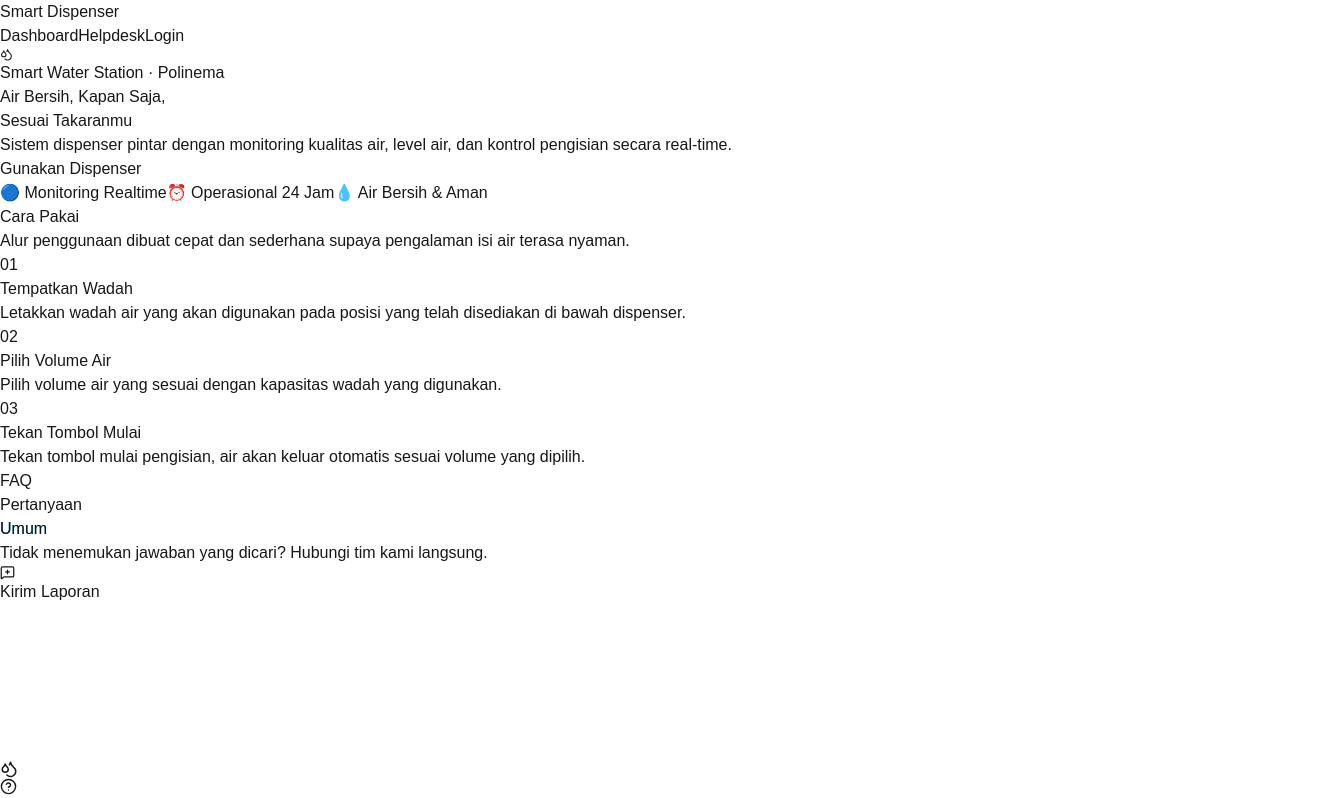
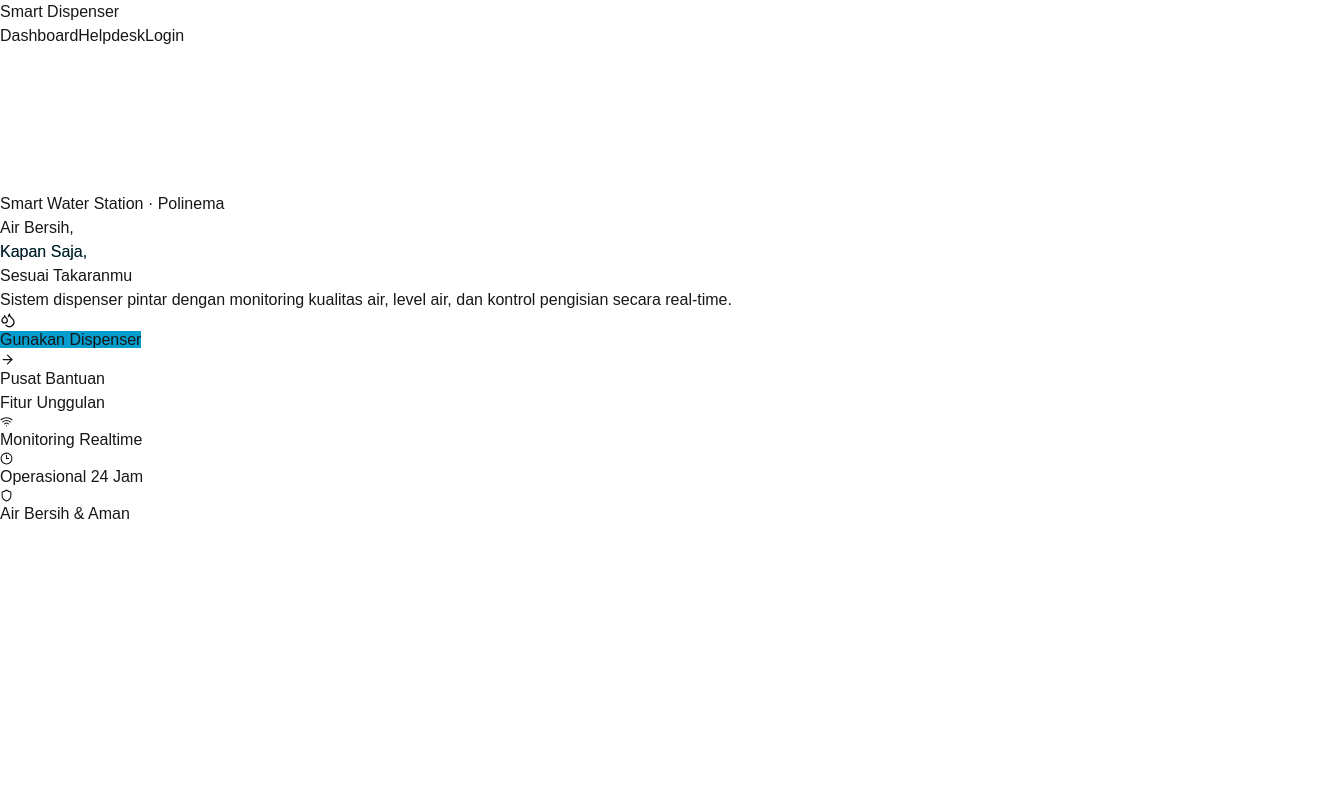
Before and after one commit to nurwahibzy/Smart-Dispenser-App, a Next.js app: page / in a window 1280 px wide. Shown: the top 798 px of the page, 1326 px wide, since content can reach past the window. Built offline with nearby package versions, Linux system fonts and the light colour scheme.

Commit message:
style(hero-section): enhance UI with new background decorations, animations, and improved layout; update content and CTA buttons for better user engagement

```diff
--- a/src/components/sections/homepage/hero-section.tsx
+++ b/src/components/sections/homepage/hero-section.tsx
@@ -1,66 +1,266 @@
-import Link from "next/link";
-import { Droplets, ArrowRight } from "lucide-react";
+import Link from 'next/link';
+import { Droplets, ArrowRight, Wifi, Shield, Clock3 } from 'lucide-react';
 
 export default function HeroSection() {
     return (
-    <section className="relative overflow-hidden px-6 py-24 md:py-32 text-center">
-      <div className="pointer-events-none absolute -top-24 -left-24 h-72 w-72 bg-blue-100/80 blur-3xl rounded-full" />
-      <div className="pointer-events-none absolute -bottom-24 -right-24 h-80 w-80 bg-cyan-100/80 blur-3xl rounded-full" />
-      <div className="pointer-events-none absolute top-1/2 left-1/2 -translate-x-1/2 -translate-y-1/2 h-96 w-96 bg-sky-50/60 blur-3xl rounded-full" />
+        <section className="relative overflow-hidden bg-[#f3f8ff] px-6 py-28 md:py-36 text-center">
+            {/* ── Background decorations ── */}
+            <div className="pointer-events-none absolute inset-0 overflow-hidden">
+                {/* Orb kiri atas — biru muda */}
+                <div
+                    className="absolute -top-32 -left-32 h-[480px] w-[480px] rounded-full opacity-50"
+                    style={{
+                        background: 'radial-gradient(circle, #bae6fd 0%, transparent 70%)',
+                        animation: 'orbFloat 8s ease-in-out infinite',
+                    }}
+                />
+                {/* Orb kanan bawah — cyan muda */}
+                <div
+                    className="absolute -bottom-24 -right-24 h-[400px] w-[400px] rounded-full opacity-40"
+                    style={{
+                        background: 'radial-gradient(circle, #a5f3fc 0%, transparent 70%)',
+                        animation: 'orbFloat 10s ease-in-out infinite reverse',
+                    }}
+                />
+                {/* Centre glow */}
+                <div
+                    className="absolute top-1/2 left-1/2 -translate-x-1/2 -translate-y-1/2 h-[560px] w-[560px] rounded-full opacity-20"
+                    style={{
+                        background: 'radial-gradient(circle, #7dd3fc 0%, transparent 65%)',
+                        animation: 'heroPulse 6s ease-in-out infinite',
+                    }}
+                />
 
+                {/* Floating water drops */}
+                {[
+                    { size: 6, x: '12%', y: '18%', dur: '5s', delay: '0s' },
+                    { size: 4, x: '82%', y: '14%', dur: '6s', delay: '1.2s' },
+                    { size: 8, x: '74%', y: '68%', dur: '7s', delay: '0.4s' },
+                    { size: 5, x: '22%', y: '74%', dur: '5.5s', delay: '2s' },
+                    { size: 3, x: '54%', y: '8%', dur: '4.5s', delay: '1.6s' },
+                    { size: 6, x: '88%', y: '44%', dur: '8s', delay: '0.8s' },
+                    { size: 4, x: '6%', y: '54%', dur: '6.5s', delay: '3s' },
+                ].map((d, i) => (
+                    <div
+                        key={i}
+                        className="absolute rounded-full bg-blue-300/30 border border-blue-300/50"
+                        style={{
+                            width: d.size * 4,
+                            height: d.size * 4,
+                            left: d.x,
+                            top: d.y,
+                            animation: `floatDrop ${d.dur} ease-in-out infinite`,
+                            animationDelay: d.delay,
+                        }}
+                    />
+                ))}
+
+                {/* Scan line */}
+                <div
+                    className="absolute left-0 right-0 h-px bg-gradient-to-r from-transparent via-blue-400/30 to-transparent"
+                    style={{ animation: 'scanLine 5s ease-in-out infinite' }}
+                />
+
+                {/* Grid lines */}
+                <div
+                    className="absolute inset-0 opacity-[0.04]"
+                    style={{
+                        backgroundImage:
+                            'linear-gradient(#0369a1 1px, transparent 1px), linear-gradient(90deg, #0369a1 1px, transparent 1px)',
+                        backgroundSize: '60px 60px',
+                    }}
+                />
+            </div>
+
+            {/* ── Main content ── */}
             <div className="relative max-w-4xl mx-auto">
-        <div className="inline-flex items-center gap-2 px-4 py-1.5 rounded-full border border-blue-200 bg-white text-xs font-semibold text-blue-600 shadow-sm mb-6">
-          <Droplets size={13} className="text-cyan-500" />
+                {/* Badge */}
+                <div
+                    className="inline-flex items-center gap-2 px-4 py-1.5 rounded-full border border-blue-200 bg-white text-xs font-bold text-blue-600 mb-8 shadow-sm"
+                    style={{ animation: 'fadeSlideDown 0.6s ease both' }}
+                >
+                    <span className="relative flex h-2 w-2">
+                        <span className="animate-ping absolute inline-flex h-full w-full rounded-full bg-cyan-400 opacity-75" />
+                        <span className="relative inline-flex rounded-full h-2 w-2 bg-cyan-500" />
+                    </span>
                     Smart Water Station · Polinema
                 </div>
 
-        <h1 className="text-5xl md:text-7xl font-black text-blue-700 leading-[1.05] tracking-tight">
-          Air Bersih,{" "}
-          <span className="text-transparent bg-clip-text bg-gradient-to-r from-blue-600 to-cyan-400">
+                {/* Heading */}
+                <h1
+                    className="text-5xl md:text-[5.5rem] font-black leading-[1.0] tracking-tight mb-6"
+                    style={{ animation: 'fadeSlideDown 0.7s 0.1s ease both' }}
+                >
+                    <span className="text-blue-800">Air Bersih,</span>
+                    <br />
+                    <span
+                        className="text-transparent bg-clip-text"
+                        style={{
+                            backgroundImage: 'linear-gradient(135deg, #0284c7 0%, #06b6d4 50%, #22d3ee 100%)',
+                            WebkitBackgroundClip: 'text',
+                        }}
+                    >
                         Kapan Saja,
                     </span>
                     <br />
-          Sesuai Takaranmu
+                    <span className="text-blue-700">Sesuai Takaranmu</span>
                 </h1>
 
-        <p className="text-slate-500 mt-6 max-w-xl mx-auto text-sm md:text-base leading-relaxed">
-          Sistem dispenser pintar dengan monitoring kualitas air, level air, dan
-          kontrol pengisian secara{" "}
-          <span className="text-blue-600 font-semibold">real-time</span>.
+                {/* Subtext */}
+                <p
+                    className="text-slate-500 max-w-lg mx-auto text-sm md:text-base leading-relaxed mb-10"
+                    style={{ animation: 'fadeSlideDown 0.7s 0.2s ease both' }}
+                >
+                    Sistem dispenser pintar dengan monitoring kualitas air, level air, dan kontrol pengisian secara{' '}
+                    <span className="text-cyan-600 font-semibold">real-time</span>.
                 </p>
 
-        <div className="mt-8 flex flex-col sm:flex-row items-center justify-center gap-3">
+                {/* CTA Buttons */}
+                <div
+                    className="flex flex-col sm:flex-row items-center justify-center gap-3 mb-12"
+                    style={{ animation: 'fadeSlideDown 0.7s 0.3s ease both' }}
+                >
                     <Link
                         href="/member/dashboard"
-            className="inline-flex items-center gap-2 bg-blue-600 hover:bg-blue-700 active:bg-blue-800 text-white px-7 py-3 rounded-xl text-sm font-semibold transition-colors shadow-md shadow-blue-200"
+                        className="group relative inline-flex items-center gap-2 px-8 py-3.5 rounded-2xl text-sm font-bold text-white overflow-hidden transition-transform hover:scale-105 active:scale-95 shadow-lg shadow-blue-200"
+                        style={{ background: 'linear-gradient(135deg, #0284c7, #06b6d4)' }}
                     >
-            Gunakan Dispenser
-            {/* <ArrowRight size={16} /> */}
+                        {/* Shimmer */}
+                        <span
+                            className="absolute inset-0 opacity-0 group-hover:opacity-100 transition-opacity duration-500"
+                            style={{
+                                background:
+                                    'linear-gradient(105deg, transparent 40%, rgba(255,255,255,0.25) 50%, transparent 60%)',
+                                animation: 'shimmer 1.5s ease infinite',
+                            }}
+                        />
+                        <Droplets size={16} className="relative z-10" />
+                        <span className="relative z-10">Gunakan Dispenser</span>
+                        <ArrowRight
+                            size={15}
+                            className="relative z-10 transition-transform group-hover:translate-x-1"
+                        />
                     </Link>
-          {/* <Link
+
+                    <Link
                         href="/helpdesk"
-            className="inline-flex items-center gap-2 border border-blue-200 bg-white text-blue-600 hover:border-blue-300 hover:bg-blue-50 px-7 py-3 rounded-xl text-sm font-semibold transition-colors"
+                        className="inline-flex items-center gap-2 border border-blue-200 hover:border-blue-400 bg-white hover:bg-blue-50 text-blue-600 hover:text-blue-700 px-8 py-3.5 rounded-2xl text-sm font-bold transition-all duration-200 shadow-sm"
                     >
-            Bantuan
-          </Link> */}
+                        Pusat Bantuan
+                    </Link>
                 </div>
 
-        {/* Feature pills — diperbesar dari xs ke sm, padding lebih lega */}
-        <div className="mt-10 flex flex-wrap justify-center gap-3">
+                {/* Divider */}
+                <div
+                    className="flex items-center gap-4 max-w-sm mx-auto mb-8 opacity-50"
+                    style={{ animation: 'fadeSlideDown 0.7s 0.4s ease both' }}
+                >
+                    <div className="flex-1 h-px bg-gradient-to-r from-transparent to-blue-300" />
+                    <span className="text-blue-400 text-xs font-semibold tracking-widest uppercase">
+                        Fitur Unggulan
+                    </span>
+                    <div className="flex-1 h-px bg-gradient-to-l from-transparent to-blue-300" />
+                </div>
+
+                {/* Feature pills */}
+                <div
+                    className="flex flex-wrap justify-center gap-3"
+                    style={{ animation: 'fadeSlideDown 0.7s 0.5s ease both' }}
+                >
                     {[
-            "🔵 Monitoring Realtime",
-            "⏰ Operasional 24 Jam",
-            "💧 Air Bersih & Aman",
-          ].map((feat) => (
-            <span
-              key={feat}
-              className="bg-white border border-blue-100 rounded-full px-5 py-2 text-sm font-semibold text-blue-700 shadow-sm"
+                        {
+                            icon: Wifi,
+                            label: 'Monitoring Realtime',
+                            bg: 'bg-blue-50',
+                            border: 'border-blue-200',
+                            text: 'text-blue-600',
+                        },
+                        {
+                            icon: Clock3,
+                            label: 'Operasional 24 Jam',
+                            bg: 'bg-cyan-50',
+                            border: 'border-cyan-200',
+                            text: 'text-cyan-600',
+                        },
+                        {
+                            icon: Shield,
+                            label: 'Air Bersih & Aman',
+                            bg: 'bg-teal-50',
+                            border: 'border-teal-200',
+                            text: 'text-teal-600',
+                        },
+                    ].map(({ icon: Icon, label, bg, border, text }) => (
+                        <div
+                            key={label}
+                            className={`flex items-center gap-2 ${bg} border ${border} rounded-full px-5 py-2.5 hover:scale-105 transition-transform cursor-default shadow-sm`}
                         >
-              {feat}
-            </span>
+                            <Icon size={13} className={text} />
+                            <span className={`text-sm font-semibold ${text}`}>{label}</span>
+                        </div>
                     ))}
                 </div>
+
+                {/* Water ripple decoration */}
+                <div
+                    className="mt-16 flex items-center justify-center"
+                    style={{ animation: 'fadeSlideDown 0.7s 0.6s ease both' }}
+                >
+                    {[1, 2, 3].map((i) => (
+                        <div
+                            key={i}
+                            className="absolute rounded-full border border-blue-300/50"
+                            style={{
+                                width: 80 + i * 60,
+                                height: 80 + i * 60,
+                                animation: 'ripple 3s ease-out infinite',
+                                animationDelay: `${(i - 1) * 1}s`,
+                            }}
+                        />
+                    ))}
+                    <div className="relative flex items-center justify-center h-20 w-20 rounded-full bg-gradient-to-br from-blue-100 to-cyan-100 border border-blue-200 shadow-md">
+                        <Droplets
+                            size={32}
+                            className="text-cyan-500"
+                            style={{ filter: 'drop-shadow(0 0 6px #22d3ee)' }}
+                        />
                     </div>
+                </div>
+            </div>
+
+            {/* ── Keyframes ── */}
+            <style>{`
+        @keyframes orbFloat {
+          0%, 100% { transform: translate(0, 0) scale(1); }
+          33%       { transform: translate(30px, -20px) scale(1.05); }
+          66%       { transform: translate(-20px, 30px) scale(0.95); }
+        }
+        @keyframes floatDrop {
+          0%, 100% { transform: translateY(0px) scale(1);      opacity: 0.5; }
+          50%       { transform: translateY(-16px) scale(1.12); opacity: 1;   }
+        }
+        @keyframes scanLine {
+          0%   { top: -2px; opacity: 0; }
+          10%  { opacity: 1; }
+          90%  { opacity: 1; }
+          100% { top: 100%; opacity: 0; }
+        }
+        @keyframes ripple {
+          0%   { transform: scale(0.8); opacity: 0.5; }
+          100% { transform: scale(1.8); opacity: 0; }
+        }
+        @keyframes shimmer {
+          0%   { transform: translateX(-100%); }
+          100% { transform: translateX(200%); }
+        }
+        @keyframes fadeSlideDown {
+          from { opacity: 0; transform: translateY(-14px); }
+          to   { opacity: 1; transform: translateY(0); }
+        }
+        @keyframes heroPulse {
+          0%, 100% { opacity: 0.15; }
+          50%       { opacity: 0.28; }
+        }
+      `}</style>
         </section>
     );
 }
```
Lines whose indentation alone changed are shown as unchanged.
